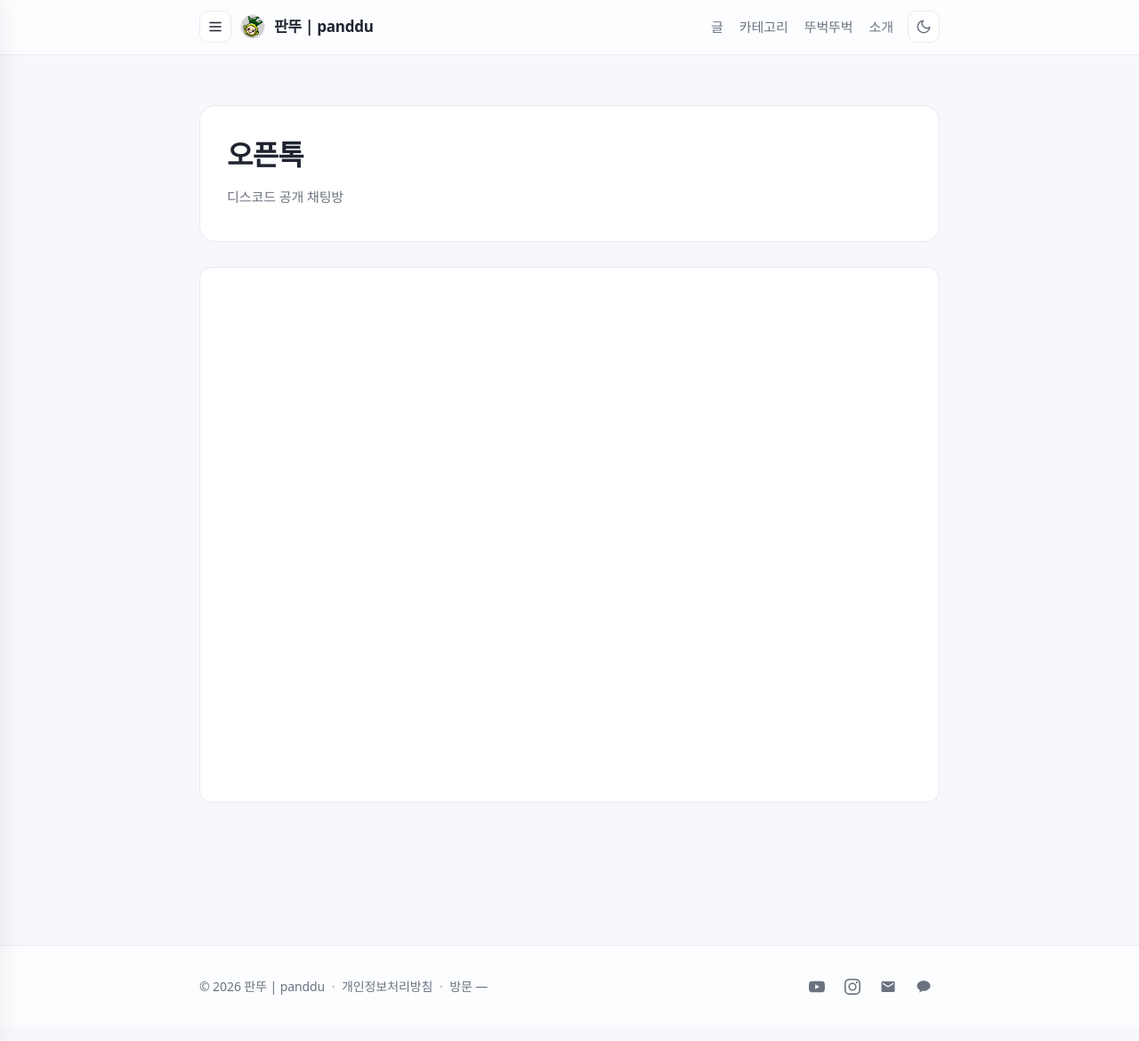
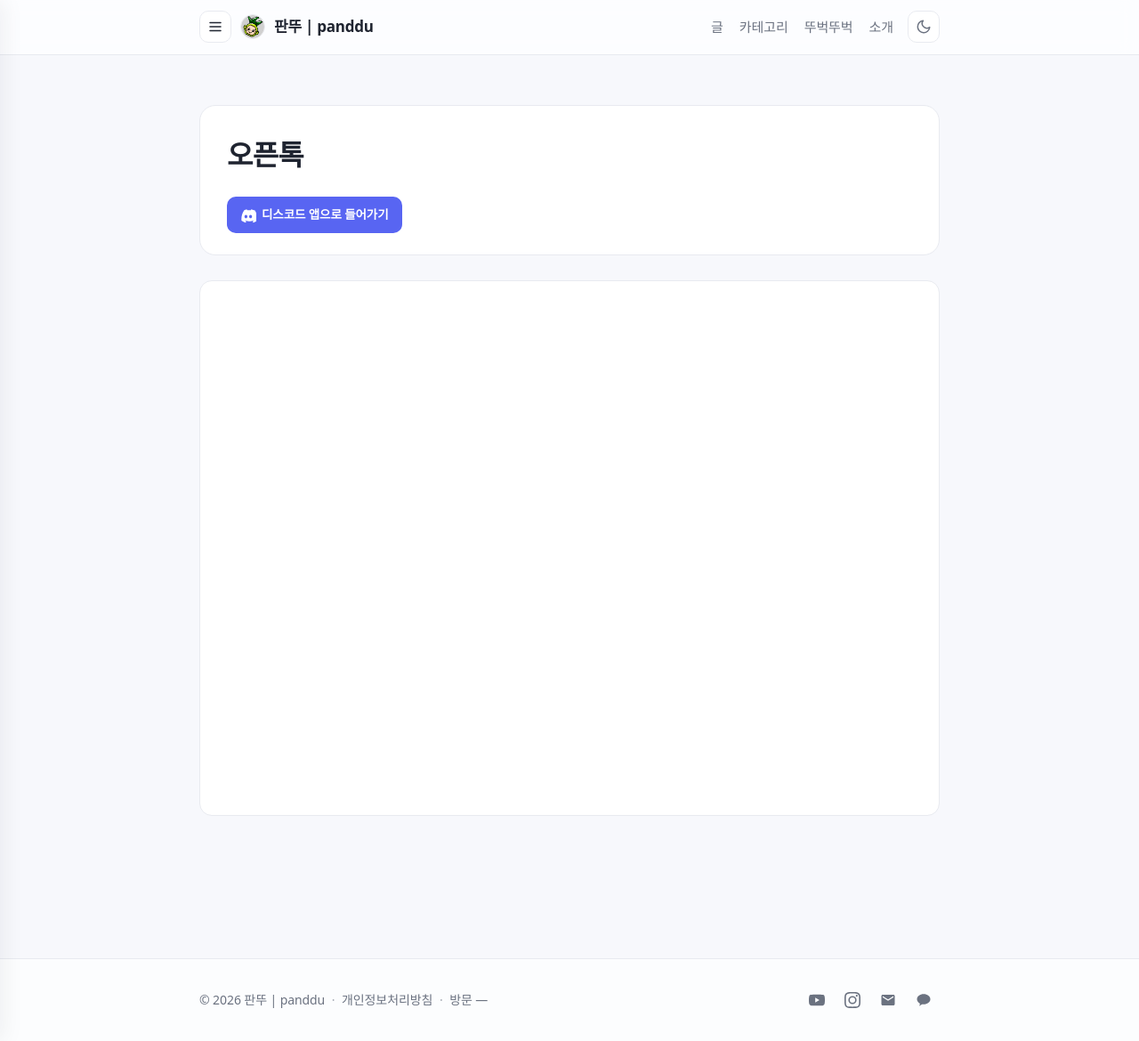
Before and after one commit to panddu/panddu.github.io, a Jekyll site: the page built from chat.html, in a window 1280 px wide and 1170 px high. Shown: the whole window at 89% size. Built offline with Jekyll 4.4.1, drawn with Linux system fonts in a browser that asks for light colours; some web fonts are replaced; a script that is not in the unit is left out.

Commit message:
feat(chat): 오픈톡 히어로에 디스코드 입장 버튼 추가
- 서버 초대 링크 버튼('디스코드 앱으로 들어가기')을 히어로 박스에 배치
- discord_invite_url 설정 추가, 히어로 보조 문구 제거

Co-Authored-By: Claude Opus 4.8 (1M context) <noreply@anthropic.com>

```diff
--- a/_config.yml
+++ b/_config.yml
@@ -50,6 +50,7 @@ giscus:
 board_chat:
   discord_server_id: "1512428013629997148"   # WidgetBot 서버 ID — 채워지면 수다방 섹션 노출
   discord_channel_id: "1512428015814967328"  # '오픈톡' 채널 — 기본으로 열림
+  discord_invite_url: "https://discord.gg/aNGPV3bM"  # 디스코드 서버 초대 링크 — '들어가기' 버튼 노출
   kakao_openchat_url: "https://open.kakao.com/me/panddu"
 
 # GitHub Pages 빌드 환경과 동일하게 유지
--- a/assets/css/main.scss
+++ b/assets/css/main.scss
@@ -1246,6 +1246,27 @@ body.is-sidebar-open { overflow: hidden; }
     border: 0;
   }
 }
+.board-chat__join {
+  display: inline-flex;
+  align-items: center;
+  gap: 6px;
+  margin-top: 12px;
+  padding: 9px 15px;
+  border-radius: 10px;
+  background: #5865f2;
+  color: #fff;
+  font-weight: 700;
+  font-size: 13.5px;
+  text-decoration: none;
+  transition: transform 0.12s ease, box-shadow 0.12s ease, background 0.12s ease;
+
+  &:hover {
+    background: #4752c4;
+    color: #fff;
+    transform: translateY(-1px);
+    box-shadow: 0 6px 18px rgba(88, 101, 242, 0.35);
+  }
+}
 
 // ===== Comments =====
 .comments {
--- a/chat.html
+++ b/chat.html
@@ -7,7 +7,12 @@ description: 판교뚜벅쵸·판뚜의 오픈톡. 누구나 들어와 실시간
 
 <section class="board-hero">
   <h1 class="board-hero__title">오픈톡</h1>
-  <p class="board-hero__desc">디스코드 공개 채팅방</p>
+  {%- if site.board_chat.discord_invite_url != "" %}
+  <a class="board-chat__join" href="{{ site.board_chat.discord_invite_url }}" rel="noopener" target="_blank">
+    <svg viewBox="0 0 24 24" fill="currentColor" aria-hidden="true" width="18" height="18"><path d="M20.317 4.369A19.79 19.79 0 0 0 16.558 3a13.7 13.7 0 0 0-.69 1.41 18.27 18.27 0 0 0-5.487 0A12.6 12.6 0 0 0 9.69 3 19.74 19.74 0 0 0 5.93 4.37C2.36 9.68 1.4 14.86 1.88 19.96a19.93 19.93 0 0 0 6.06 3.06c.49-.67.92-1.38 1.29-2.13-.71-.27-1.39-.6-2.03-.99.17-.13.34-.26.5-.4a14.23 14.23 0 0 0 12.2 0c.16.14.33.27.5.4-.64.39-1.32.72-2.03.99.37.75.8 1.46 1.29 2.13a19.9 19.9 0 0 0 6.06-3.06c.57-5.91-.98-11.04-4.1-15.59zM8.52 16.33c-1.18 0-2.16-1.08-2.16-2.42s.95-2.42 2.16-2.42c1.21 0 2.18 1.09 2.16 2.42 0 1.34-.95 2.42-2.16 2.42zm6.96 0c-1.18 0-2.16-1.08-2.16-2.42s.95-2.42 2.16-2.42c1.21 0 2.18 1.09 2.16 2.42 0 1.34-.95 2.42-2.16 2.42z"/></svg>
+    디스코드 앱으로 들어가기
+  </a>
+  {%- endif %}
 </section>
 
 {%- if site.board_chat.discord_server_id != "" -%}
```
